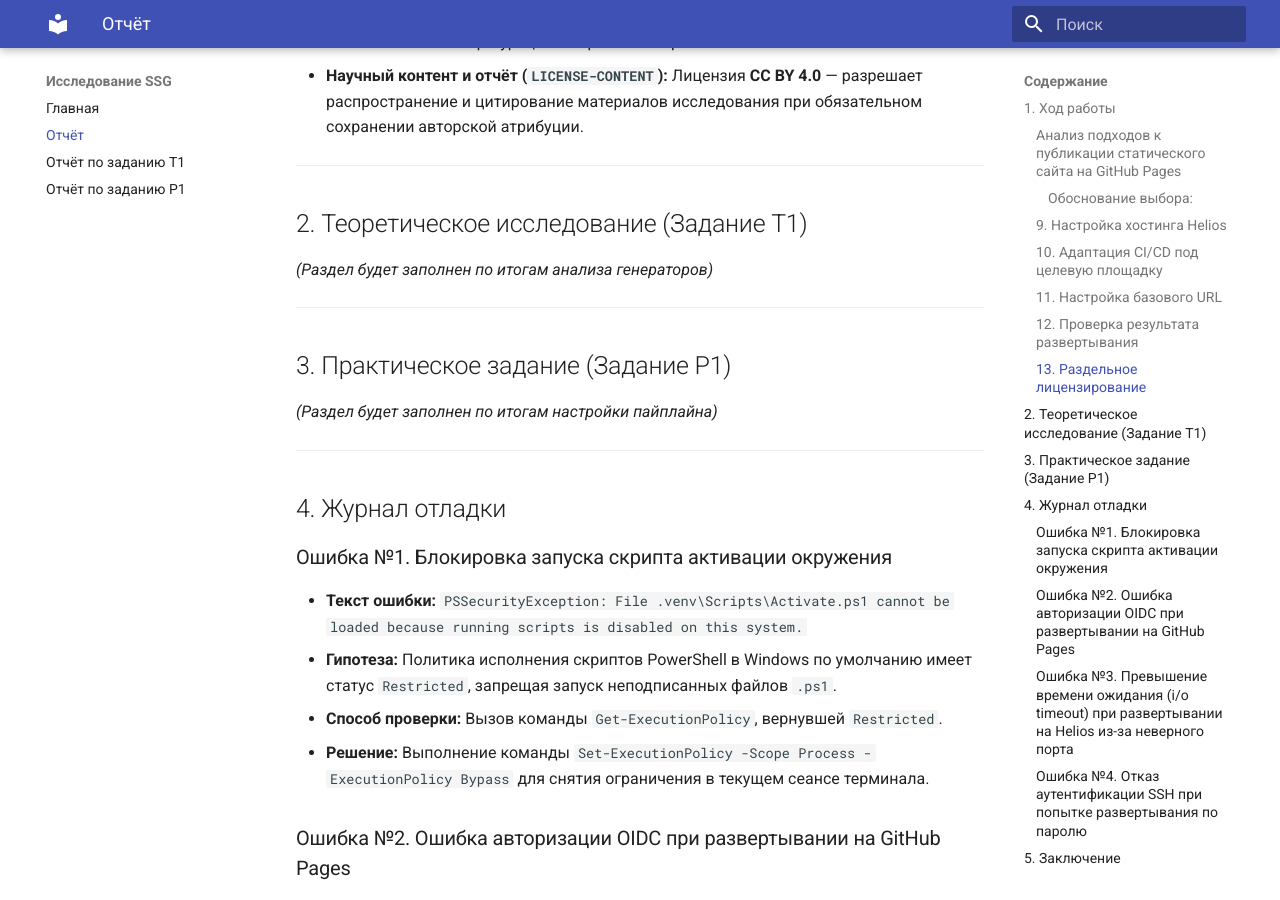
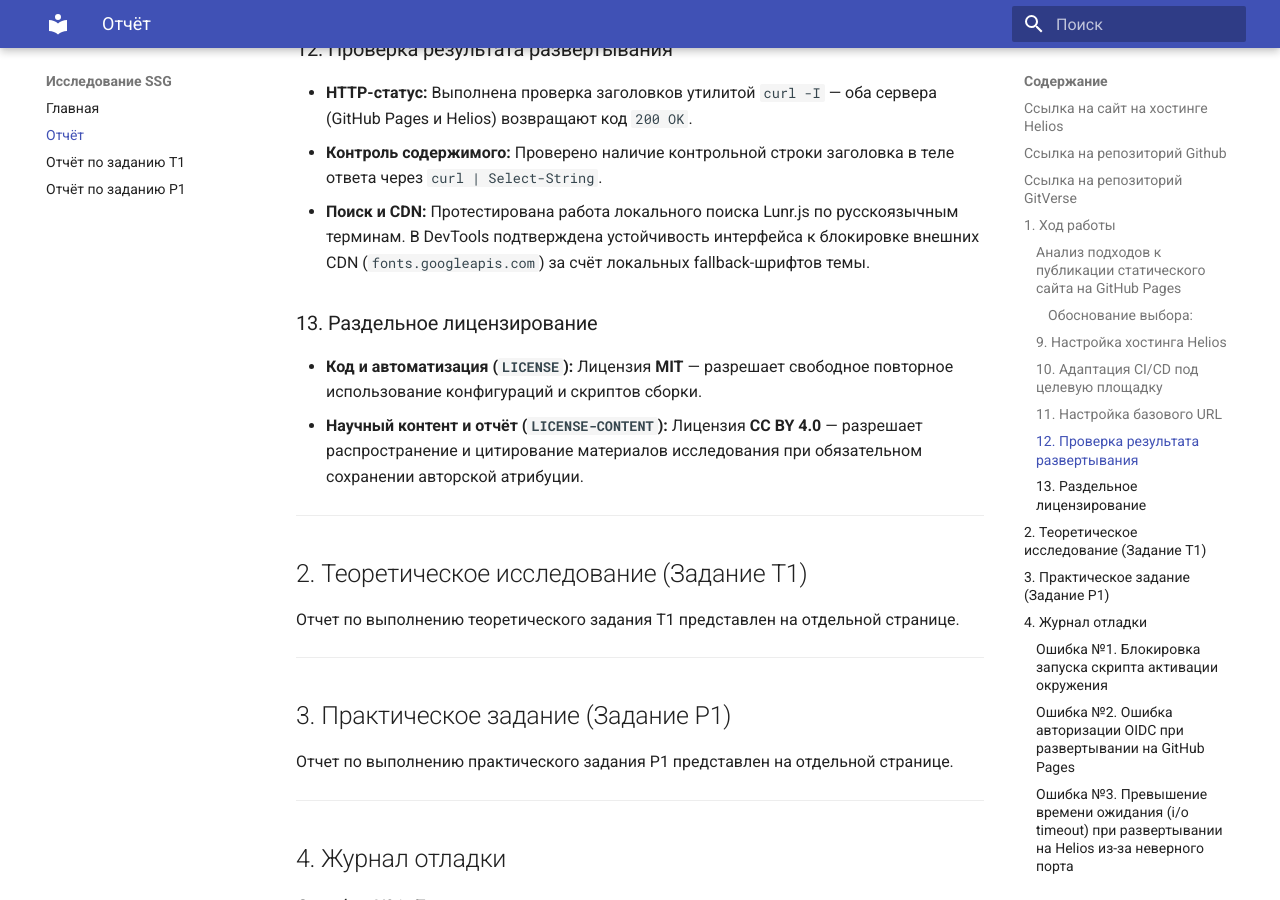
Before and after one commit to kolitchenkova/ssg-lab, an MkDocs documentation site: the page built from docs/report.md, in a window 1280 px wide and 900 px high, scrolled down 2576 px. Built offline with MkDocs 1.6.1 and Material for MkDocs 9.7.7, drawn with Linux system fonts in a browser that asks for light colours; some of the changed text lies outside the part shown.

Commit message:
Update report.md

```diff
--- a/docs/report.md
+++ b/docs/report.md
@@ -1,4 +1,12 @@
 # Отчёт по лабораторной работе №3
+
+## Ссылка на сайт на хостинге Helios
+https://se.ifmo.ru/~s336653/
+## Ссылка на репозиторий Github
+https://github.com/kolitchenkova/ssg-lab
+## Ссылка на репозиторий GitVerse
+https://gitverse.ru/kolitchenkova/ssg-lab
+
 
 ## 1. Ход работы
 - **Изолированное окружение:** Использован менеджер `uv`. Установлен изолированный Python 3.12 (`uv python pin 3.12`), развернуто окружение с флагом `--seed` (`uv venv --seed`).
@@ -47,12 +55,12 @@
 ---
 
 ## 2. Теоретическое исследование (Задание Т1)
-*(Раздел будет заполнен по итогам анализа генераторов)*
+Отчет по выполнению теоретического задания Т1 представлен на отдельной странице.
 
 ---
 
 ## 3. Практическое задание (Задание Р1)
-*(Раздел будет заполнен по итогам настройки пайплайна)*
+Отчет по выполнению практического задания P1 представлен на отдельной странице.
 
 ---
 
```
